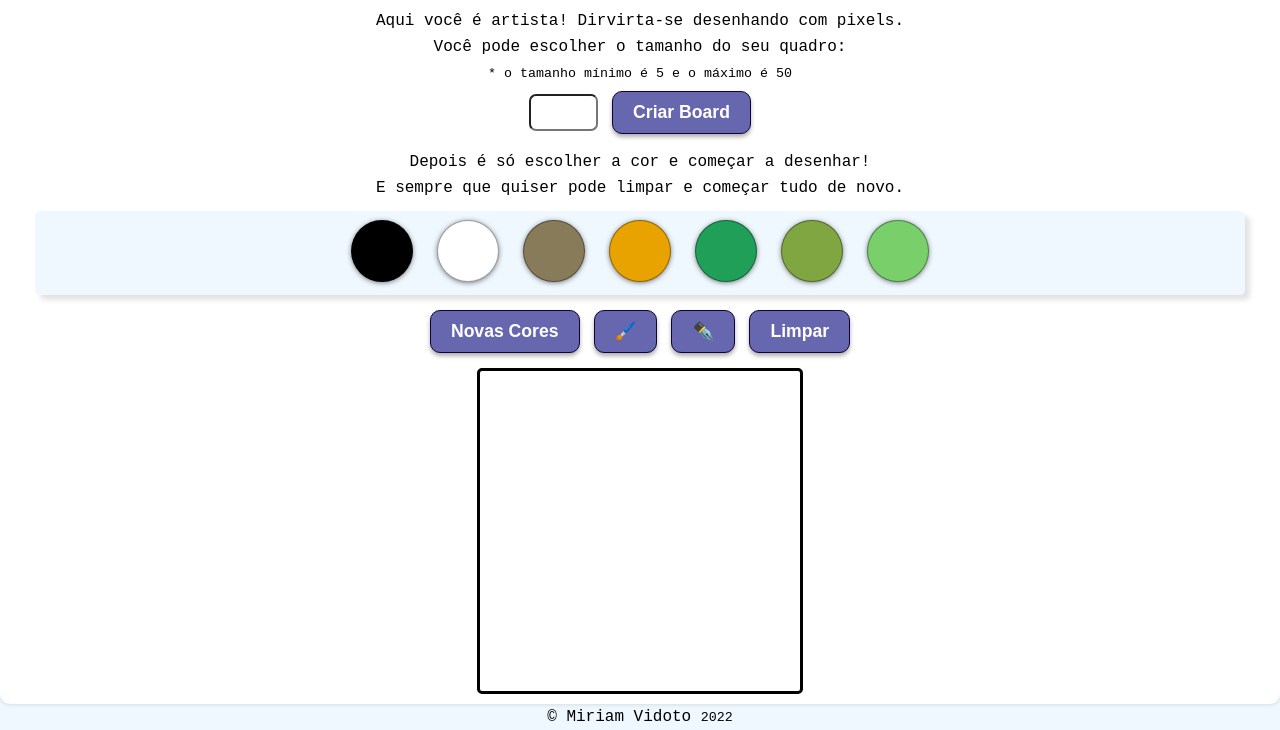
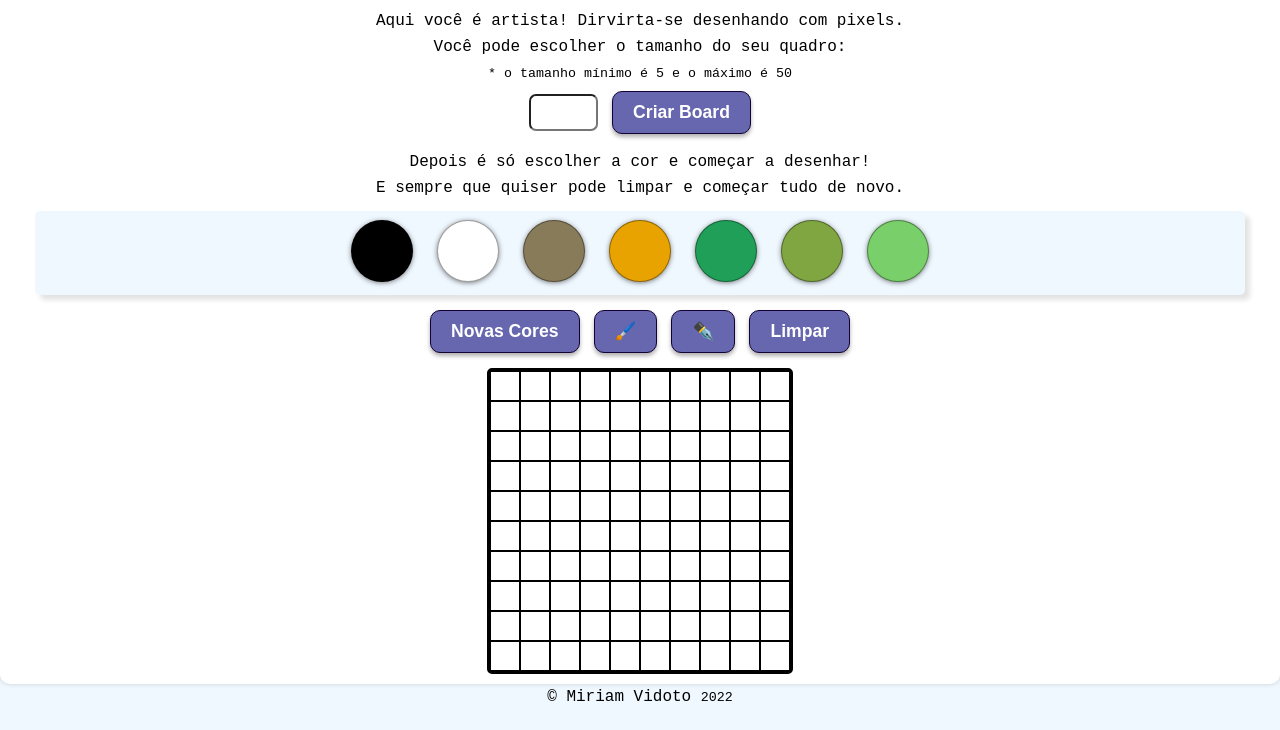
Before and after one commit to MiriamVidoto/project-pixels-art, a plain HTML site: page index.html in a window 1280 px wide. Shown: the part 86-816 px from the top of the page. Drawn offline with Linux system fonts and the light colour scheme.

Commit message:
ajustes finais

```diff
--- a/style.css
+++ b/style.css
@@ -68,15 +68,15 @@ margin: 10px;
     display: flex;
     flex-wrap: wrap;
     margin: auto;
-    padding: 10px;
     border: 3px solid black;
     border-radius: 5px;
 }
 
 .pixel{
-    width: 30px;
-    height: 30px;
+    width: 28px;
+    height: 28px;
     background-color: white;
+    border: 1px solid black;
 }
 
 
```
